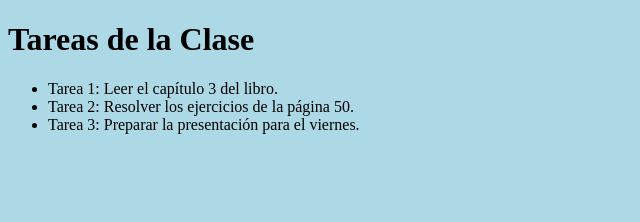
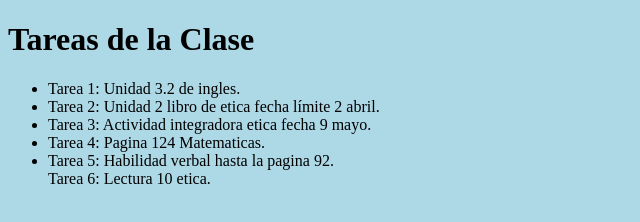
Before and after one commit to patraste/Lista-tareas, a plain HTML site: page index.html in a window 1280 px wide. Shown: the whole page, without its empty margins (0-640 px from the left). Drawn offline with Linux system fonts and the light colour scheme.

Commit message:
index.html

```diff
--- a/index.html
+++ b/index.html
@@ -8,9 +8,12 @@
 <body>
     <h1>Tareas de la Clase</h1>
     <ul>
-        <li>Tarea 1: Leer el capítulo 3 del libro.</li>
-        <li>Tarea 2: Resolver los ejercicios de la página 50.</li>
-        <li>Tarea 3: Preparar la presentación para el viernes.</li>
+        <li>Tarea 1: Unidad 3.2 de ingles.</li>
+        <li>Tarea 2: Unidad 2 libro de etica fecha límite 2 abril.</li>
+        <li>Tarea 3: Actividad integradora etica fecha 9 mayo.</li>
+<li> Tarea 4: Pagina 124 Matematicas.</li>
+<li> Tarea 5: Habilidad verbal hasta la pagina 92.</li/
+<li> Tarea 6: Lectura 10 etica.</li>
     </ul>
 </body>
 </html>
```
